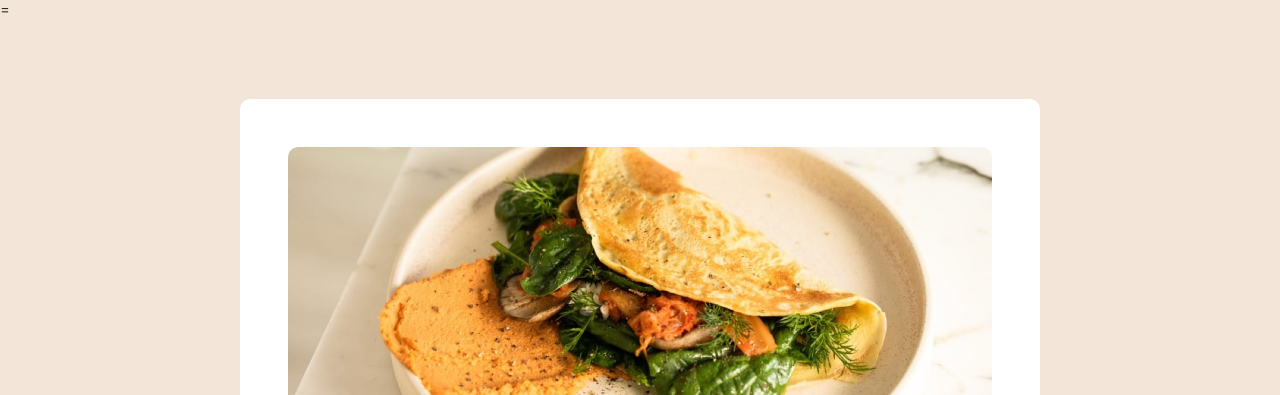
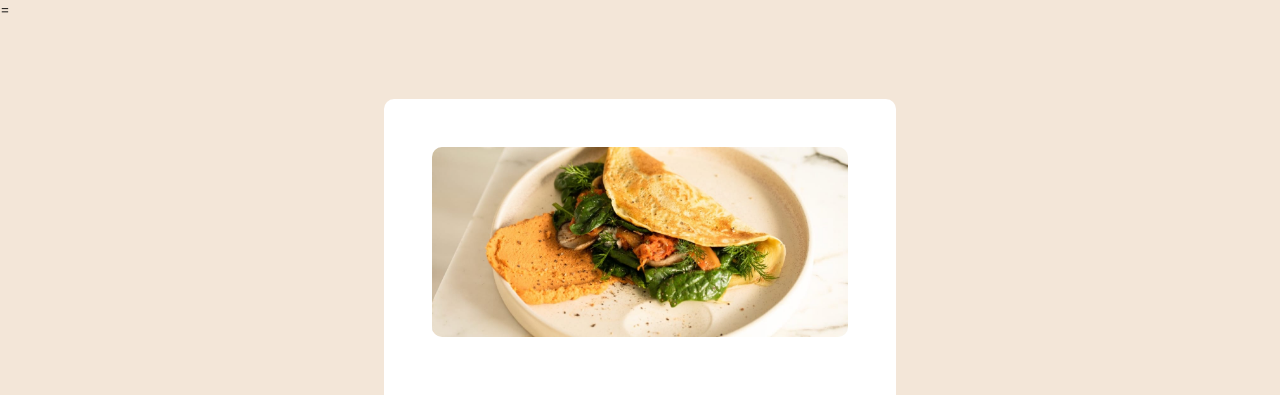
Before and after one commit to HellenSkrzypczak/recipe-page, a plain HTML site: page index.html in a window 1280 px wide. Shown: the top 395 px of the page. Drawn offline with Linux system fonts and the light colour scheme.

```diff
--- a/style.css
+++ b/style.css
@@ -12,7 +12,7 @@ body {
 }
 
 main {
-    max-width: 800px;
+    max-width: 40vw;
     margin: 5rem auto;
     display: flex;
     flex-direction: column;
```
Also changed, not shown: 2 other files.
